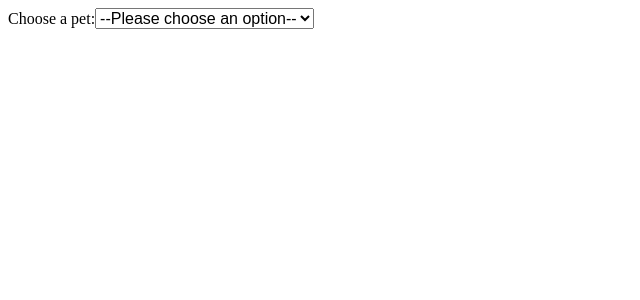
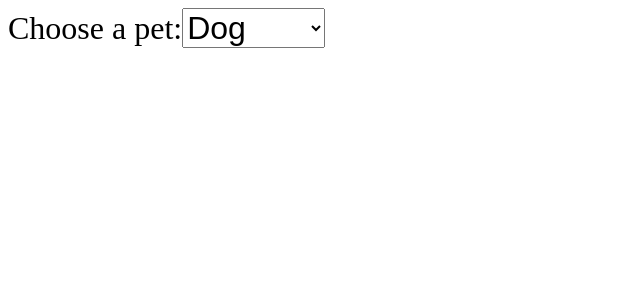
Before and after one commit to BonkHo/scatterplot-with-menu, a React (Create React App) app in the folder app/: page / in a window 1280 px wide. Shown: the top 300 px of the page, without its empty margins (0-640 px from the left). Built offline with nearby package versions, Linux system fonts and the light colour scheme.

Commit message:
Changes to select now stored in state

```diff
--- a/app/src/App.css
+++ b/app/src/App.css
@@ -1,7 +1,7 @@
 body {
-	font-size: 1rem;
+	font-size: 2rem;
 }
 
 select {
-	font-size: 1rem;
+	font-size: 2rem;
 }
--- a/app/src/App.js
+++ b/app/src/App.js
@@ -1,4 +1,5 @@
 import "./App.css";
+import React, { useState } from "react";
 import Dropdown from "./components/Dropdown";
 
 function App() {
@@ -11,10 +12,17 @@ function App() {
 		{ value: "goldfish", label: "Goldfish" },
 	];
 
+	const [selectedValue, setSelectedValue] = useState("");
+	console.log(selectedValue);
+
 	return (
 		<div className="App">
-			<label for="pet-select">Choose a pet:</label>
-			<Dropdown options={options} />
+			<label htmlFor="pet-select">Choose a pet:</label>
+			<Dropdown
+				options={options}
+				id="pet-select"
+				onSelectedValueChange={setSelectedValue}
+			/>
 		</div>
 	);
 }
--- a/app/src/components/Dropdown.js
+++ b/app/src/components/Dropdown.js
@@ -1,11 +1,14 @@
 import React from "react";
 
-const Dropdown = ({ options }) => {
+const Dropdown = ({ options, id, onSelectedValueChange }) => {
 	return (
-		<select name="pets" id="pet-select">
-			<option value="">--Please choose an option--</option>
-			{options.map((option) => (
-				<option value={option.value}>{option.label}</option>
+		<select
+			name="pets"
+			id={id}
+			onChange={(event) => onSelectedValueChange(event.target.value)}
+		>
+			{options.map(({ value, label }) => (
+				<option value={value}>{label}</option>
 			))}
 		</select>
 	);
```
